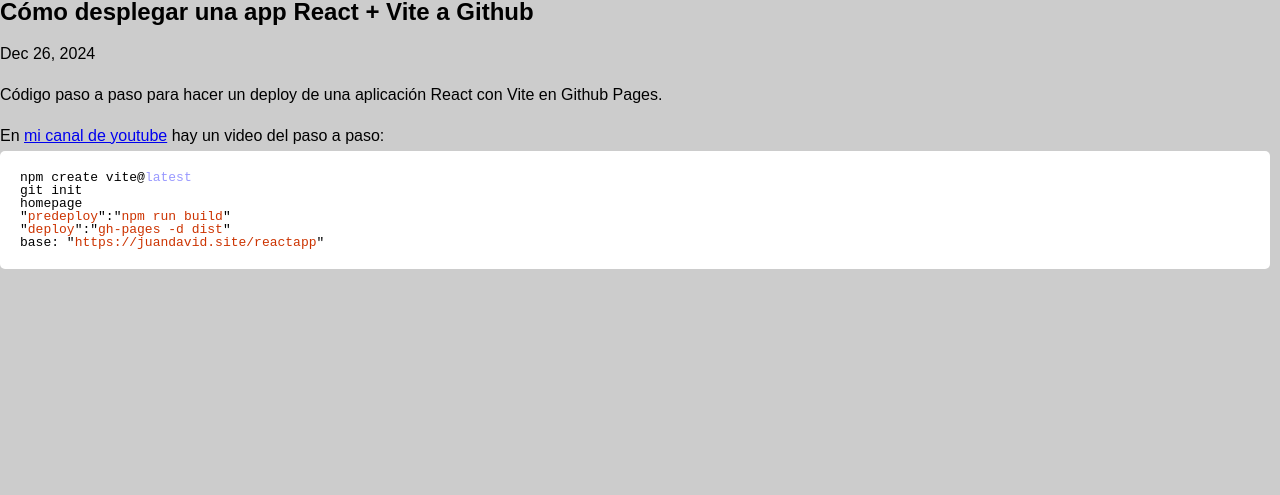
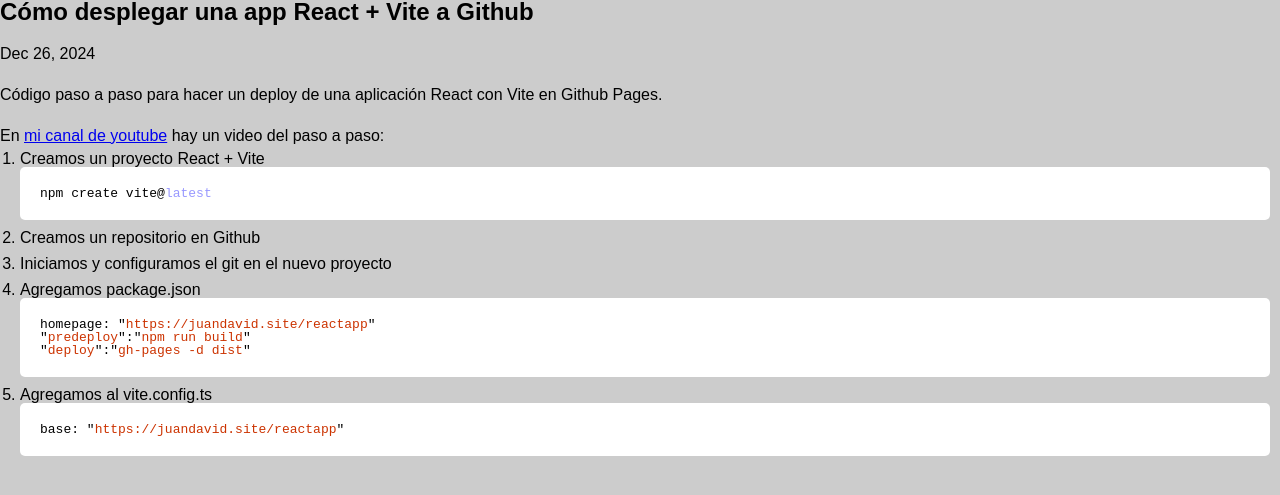
Before and after one commit to codigo8a/codigo8a.github.io, a Jekyll site: the page built from _posts/2024-12-26-deploy-react-app-github.md, in a window 1280 px wide. Shown: the top 495 px of the page. Built offline with Jekyll 4.4.1, drawn with Linux system fonts in a browser that asks for light colours; nearby versions of some CDN libraries.

Commit message:
Update 2024-12-26-deploy-react-app-github.md

````diff
--- a/_posts/2024-12-26-deploy-react-app-github.md
+++ b/_posts/2024-12-26-deploy-react-app-github.md
@@ -11,11 +11,21 @@
 
 En <a target="_blank" href="{{ page.youtube }}">mi canal de youtube</a> hay un video del paso a paso:
 
+1. Creamos un proyecto React + Vite
 ```react
 npm create vite@latest
-git init
-homepage
+```
+
+2. Creamos un repositorio en Github
+3. Iniciamos y configuramos el git en el nuevo proyecto
+4. Agregamos package.json
+```react
+homepage: "https://juandavid.site/reactapp"
 "predeploy":"npm run build"
 "deploy":"gh-pages -d dist"
+```
+
+5. Agregamos al vite.config.ts
+```react
 base: "https://juandavid.site/reactapp"
 ```
````
